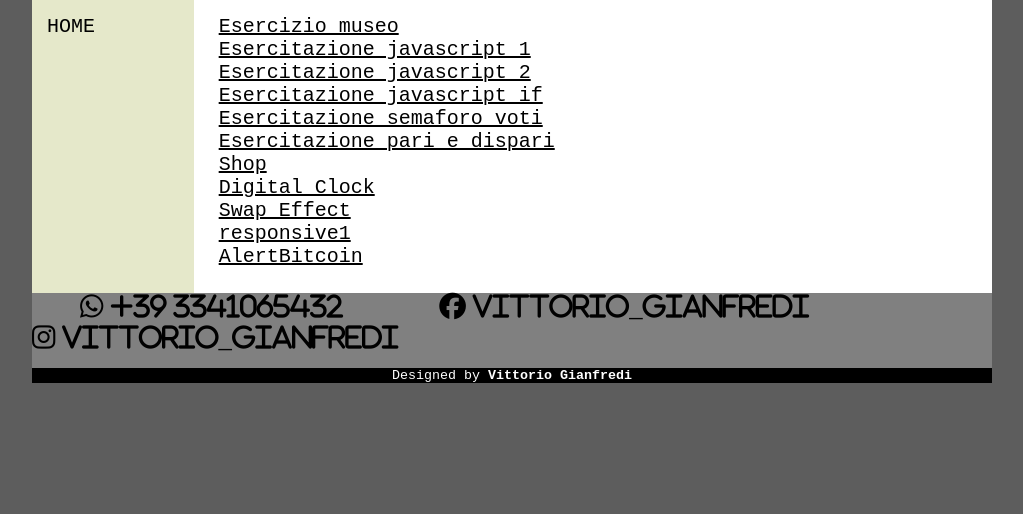
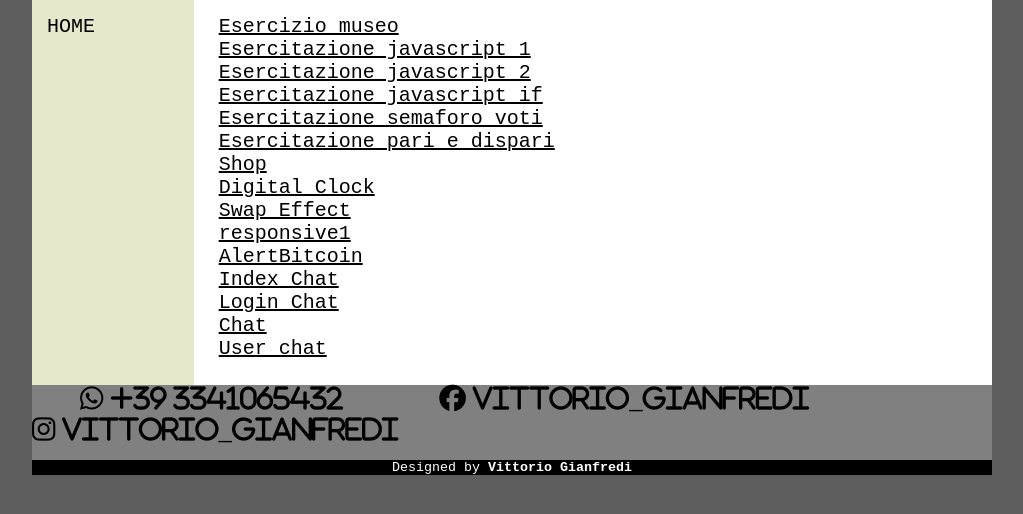
Before and after one commit to Vittorio29/Vittorio17.github.io, a plain HTML site: page tpsit.html in a window 1280 px wide. Shown: the whole page, without its empty margins (128-1151 px from the left). Drawn offline with Linux system fonts and the light colour scheme.

Commit message:
Update tpsit.html

```diff
--- a/tpsit.html
+++ b/tpsit.html
@@ -32,6 +32,10 @@
 				<a href="swapeffect.html">Swap Effect</a><br/>
 				<a href="responsive1.html">responsive1</a><br/>
 				<a href="AlertBitcoin/index.html">AlertBitcoin</a></br/>
+				<a href="indexChat.html">Index Chat</a></br/>
+				<a href="login.html">Login Chat</a></br/>
+				<a href="chat.html">Chat</a></br/>
+				<a href="users.html">User chat</a></br/>
 			</main>
 		</div>
 		<footer>
```
